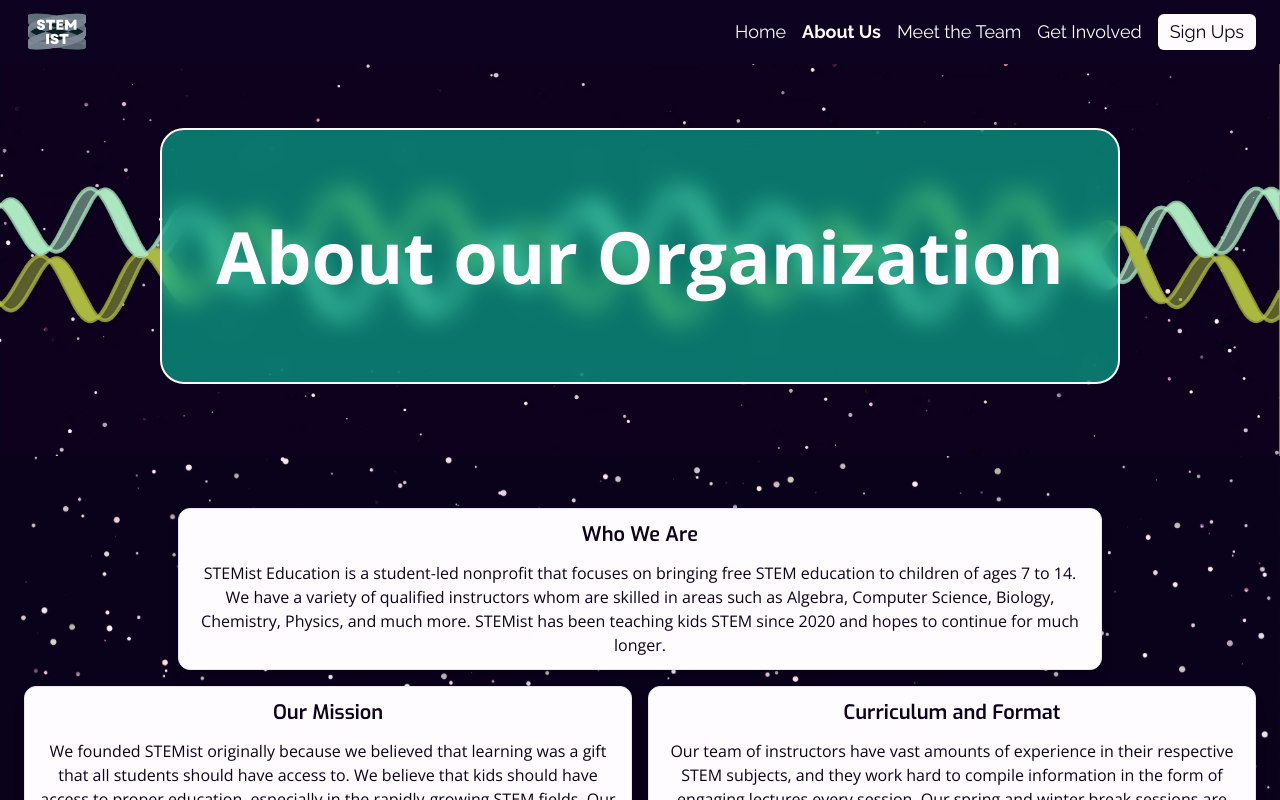
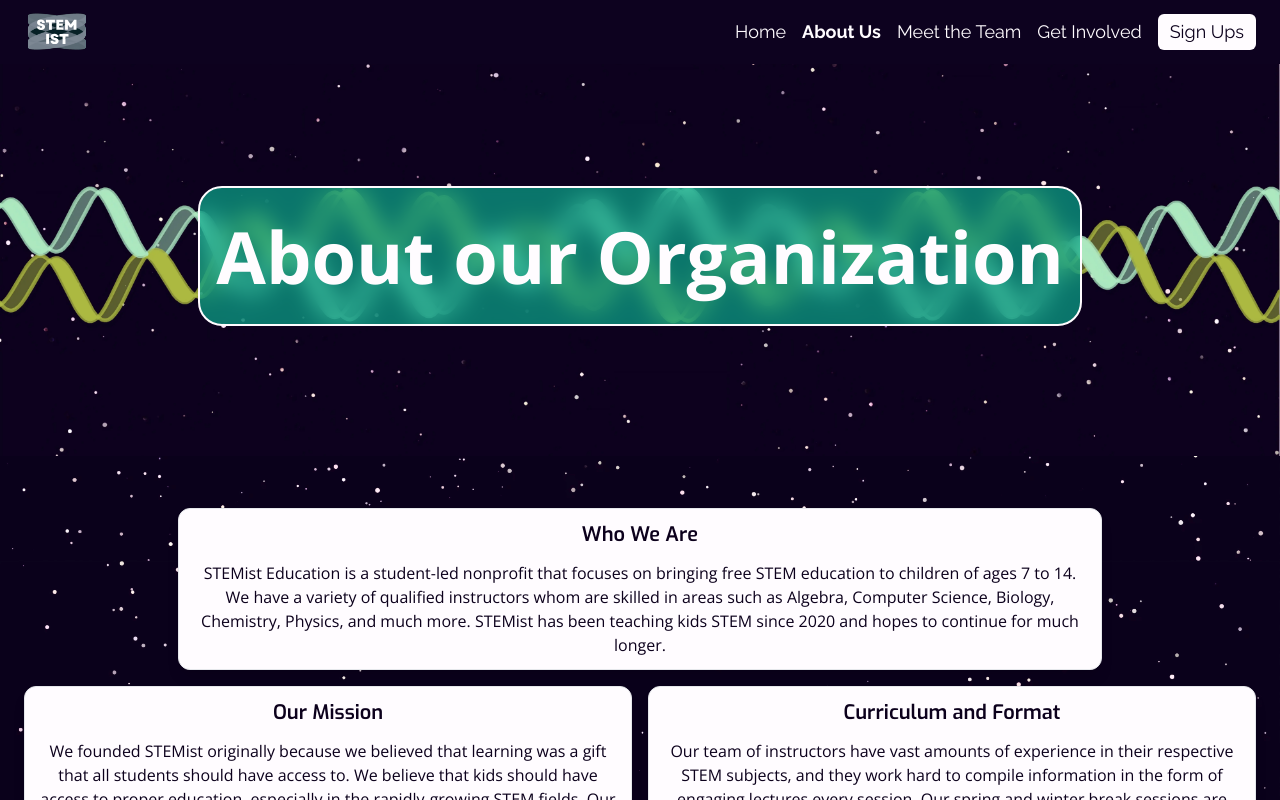
Before and after one commit to SneK152/stemist-website, a Next.js app: page /about in a window 1280 px wide. Shown: the top 800 px of the page. Built offline with nearby package versions, Linux system fonts and the light colour scheme; a web font is replaced by a local one.

Commit message:
adjusting banner height and replacing loop image

```diff
--- a/components/layout/Banner.tsx
+++ b/components/layout/Banner.tsx
@@ -15,7 +15,7 @@ export default function Banner({
   return (
     <div
       className={`${
-        full ? "h-[70vh]" : "h-[50vh] mb-10"
+        full ? "h-screen" : "h-[50vh] mb-10"
       } object-cover relative`}
     >
       <Image
@@ -27,7 +27,7 @@ export default function Banner({
       />
       <div className="flex h-full w-full items-center justify-center">
         <div
-          className={`min-h-2/5 bg-green absolute flex h-auto w-3/4 flex-col justify-center gap-3 overflow-hidden break-words rounded-3xl border-2 border-white bg-opacity-60 p-4 text-center text-white backdrop-blur-md sm:w-3/4 ${
+          className={`bg-green absolute py-8 flex h-auto w-3/4 flex-col justify-center gap-3 overflow-hidden break-words rounded-3xl border-2 border-white bg-opacity-60 p-4 text-center text-white backdrop-blur-md sm:w-3/4 ${
             className || ""
           }`}
         >
--- a/pages/about.tsx
+++ b/pages/about.tsx
@@ -4,7 +4,7 @@ import Banner from "@/components/layout/Banner";
 export default function About() {
   return (
     <>
-      <Banner image="/homepage.webp" className="sm:h-64">
+      <Banner image="/homepage.webp" className="sm:w-auto">
         <h1 className="font-sans text-3xl font-bold md:text-5xl lg:text-7xl">
           About our Organization
         </h1>
--- a/pages/contact.tsx
+++ b/pages/contact.tsx
@@ -74,7 +74,7 @@ export default function Contact() {
   });
   return (
     <>
-      <Banner image="/homepage.webp" className="sm:h-64">
+      <Banner image="/homepage.webp" className="sm:w-auto">
         <h1 className="font-sans text-3xl font-bold md:text-5xl lg:text-7xl">
           Get Involved
         </h1>
--- a/pages/signup.tsx
+++ b/pages/signup.tsx
@@ -128,7 +128,7 @@ export default function Signup() {
   });
   return (
     <>
-      <Banner image="/homepage.webp" className="sm:h-64">
+      <Banner image="/homepage.webp" className="sm:w-auto">
         <h1 className="font-sans text-3xl font-bold md:text-5xl lg:text-7xl">
           Sign Up
         </h1>
--- a/pages/team.tsx
+++ b/pages/team.tsx
@@ -17,7 +17,7 @@ export default function Team() {
   const [activeTeacher, setActiveTeacher] = useState("All");
   return (
     <>
-      <Banner image="/homepage.webp" className="sm:h-64">
+      <Banner image="/homepage.webp" className="sm:w-auto">
         <h1 className="font-sans text-3xl font-bold md:text-5xl lg:text-7xl">
           Meet the Team
         </h1>
```
Also changed, not shown: public/loop.webp.
